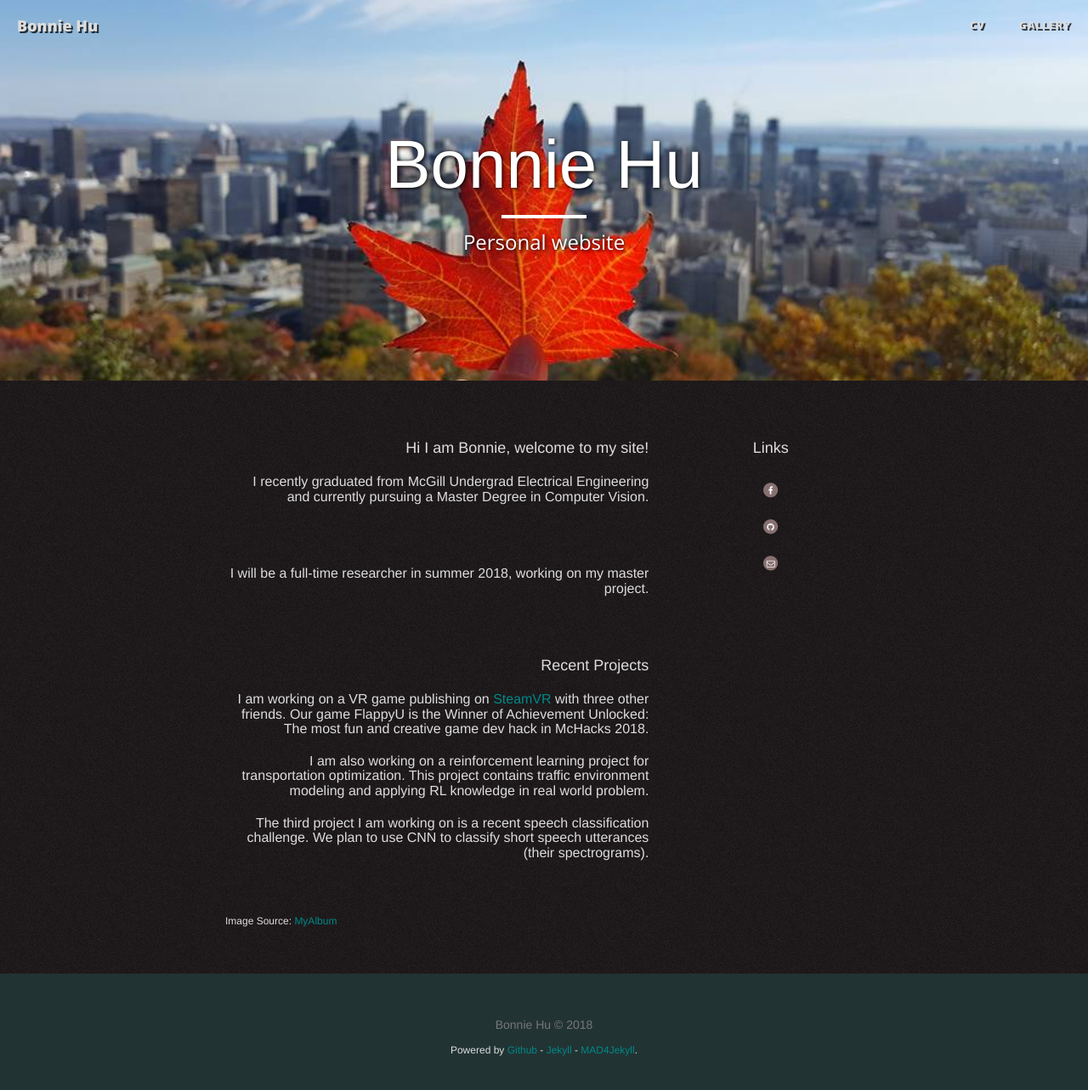
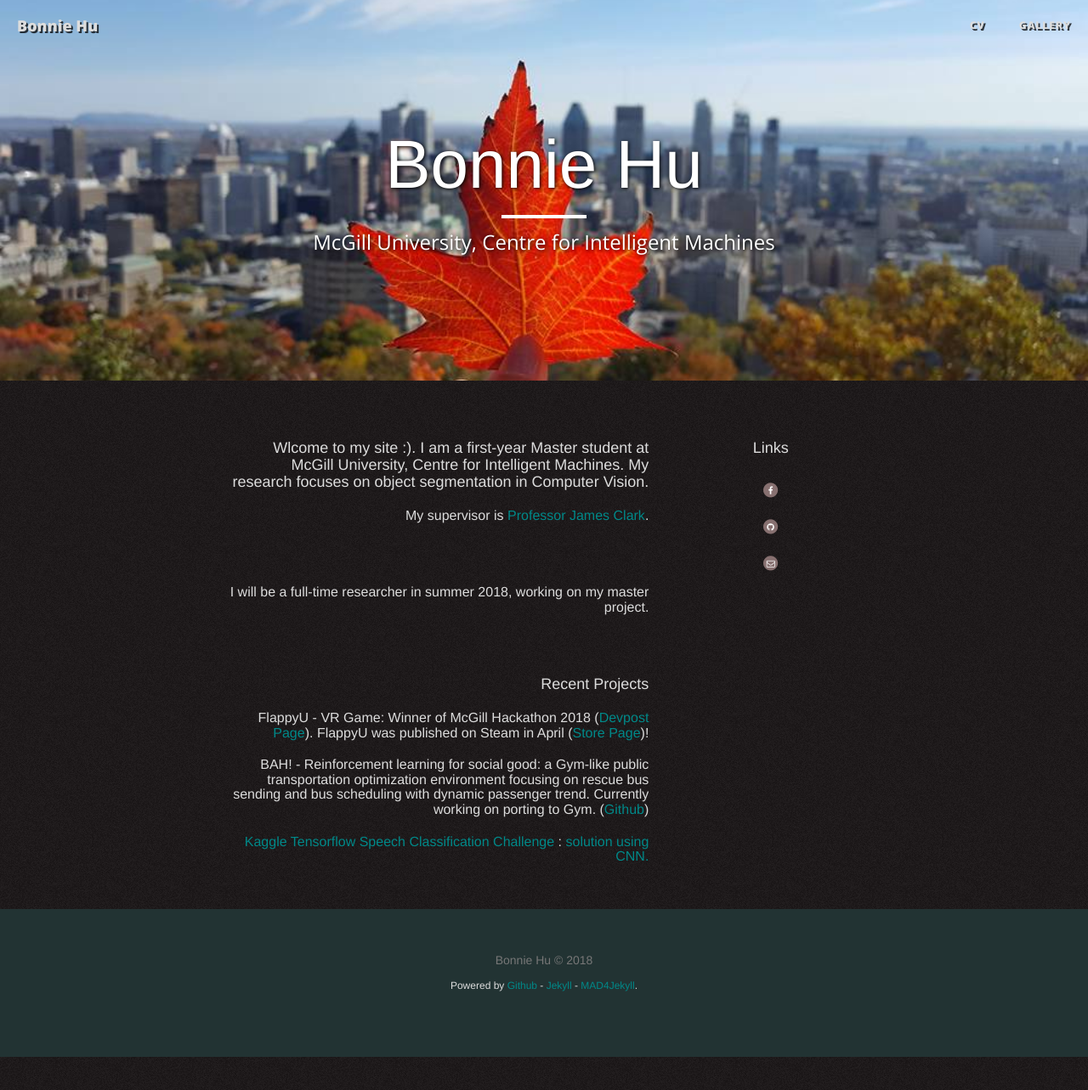
Before and after one commit to Bonnie970/Bonnie970.github.io, a Jekyll site: the page built from pages/index.html, in a window 1280 px wide and 1320 px high. Shown: the top 1283 px of the window at 85% size. Built offline with Jekyll 4.4.1, drawn with Linux system fonts in a browser that asks for light colours; nearby versions of some CDN libraries.

Commit message:
update projects, add Jim page

```diff
--- a/pages/index.html
+++ b/pages/index.html
@@ -1,7 +1,7 @@
 ---
 layout: page
 title: "Bonnie Hu"
-description: "Personal website"
+description: "McGill University, Centre for Intelligent Machines"
 header-img: "assets/owner/hero/MtRoyal.jpg"
 permalink: ./index.html
 ---
@@ -51,20 +51,20 @@ permalink: ./index.html
 
         <div class="col-md-left-cntct">
 
-<h2>Hi I am Bonnie, welcome to my site!</h2>
+<h2>Wlcome to my site :). I am a first-year Master student at McGill University, Centre for Intelligent Machines. My research focuses on object segmentation in Computer Vision.</h2>
 
-<h3>I recently graduated from McGill Undergrad Electrical Engineering and currently pursuing a Master Degree in Computer Vision. </h3>
+<h3>My supervisor is <a href="http://www.cim.mcgill.ca/~clark/">Professor James Clark</a>. </h3>
 <br>
 <h3>I will be a full-time researcher in summer 2018, working on my master project. </h3>
 <br>
 
 
 <h2>Recent Projects</h2>
-	<h3> I am working on a VR game publishing on <a href="http://store.steampowered.com/vr">SteamVR</a> with three other friends. Our game FlappyU is the Winner of Achievement Unlocked: The most fun and creative game dev hack in McHacks 2018.
+	<h3> FlappyU - VR Game: Winner of McGill Hackathon 2018 (<a href="https://devpost.com/software/flappyu">Devpost Page</a>). FlappyU was published on Steam in April (<a href="https://store.steampowered.com/app/822740/FlappyU_VR/">Store Page</a>)!
 	</h3>
-	<h3> I am also working on a reinforcement learning project for transportation optimization. This project contains traffic environment modeling and applying RL knowledge in real world problem.
+	<h3> BAH! - Reinforcement learning for social good: a Gym-like public transportation optimization environment focusing on rescue bus sending and bus scheduling with dynamic passenger trend. Currently working on porting to Gym. (<a href="https://github.com/Bonnie970/BAH_AI_Transportation">Github</a>)
 	</h3>
-	<h3> The third project I am working on is a recent speech classification challenge. We plan to use CNN to classify short speech utterances (their spectrograms).
+	<h3> <a href="https://www.kaggle.com/c/tensorflow-speech-recognition-challenge"> Kaggle Tensorflow Speech Classification Challenge </a>: <a href="https://github.com/Bonnie970/TensorFlow_Spoken_Command_Classification">solution using CNN.</a>
 		</h3>
         </div>
 
@@ -98,11 +98,6 @@ permalink: ./index.html
 
 
 
-<br>
-<h6><p>Image Source: <a href="https://scontent.fymy1-1.fna.fbcdn.net/v/t1.0-9/14721761_575373226006026_1736622487614281705_n.jpg?oh=f69ab34b1ae64b524745a36306d926c3&oe=5B166D03">MyAlbum</a></p></h6>
-
-
-
 
        </body>
     </html>
```
